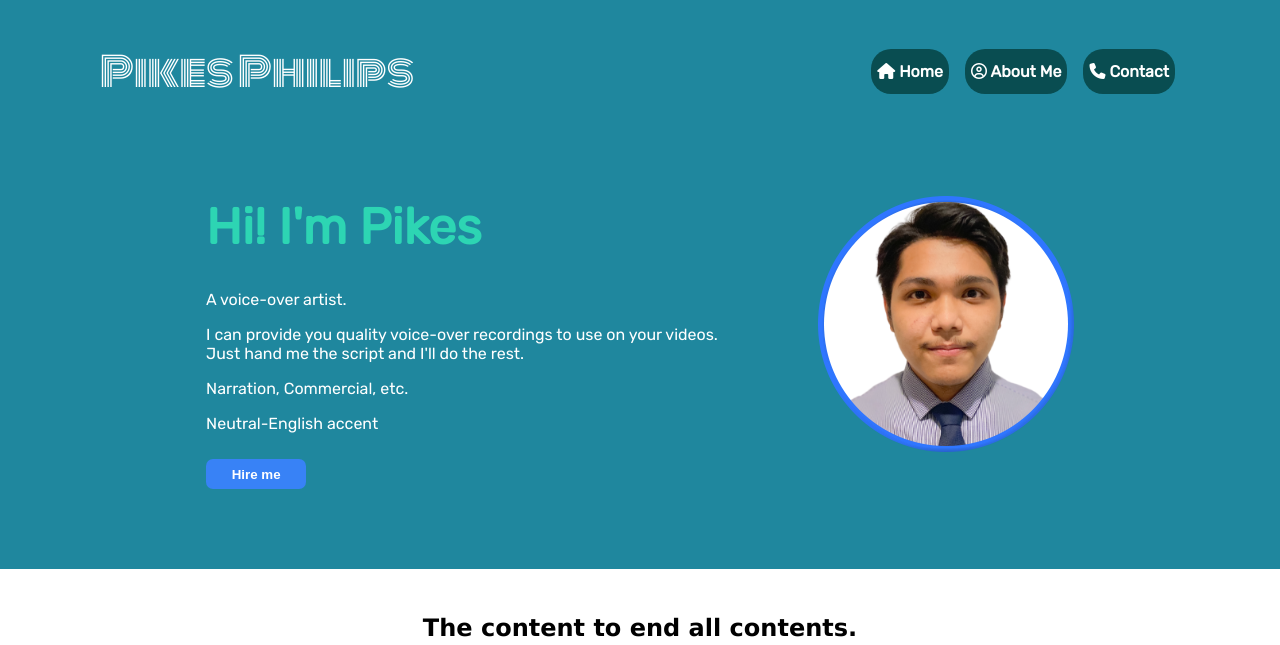
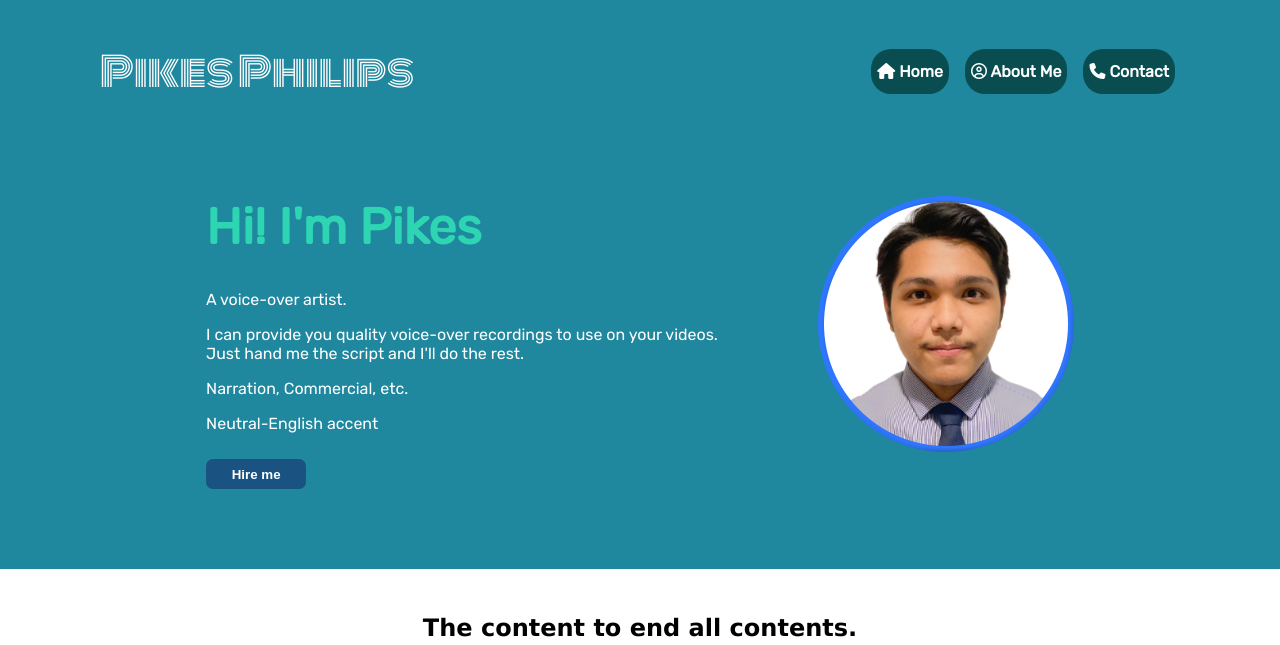
Before and after one commit to pikes01/landing-page, a plain HTML site: page index.html in a window 1280 px wide. Shown: the top 645 px of the page. Drawn offline with Linux system fonts and the light colour scheme.

Commit message:
changed top button color

```diff
--- a/style.css
+++ b/style.css
@@ -81,7 +81,7 @@ li {
     width: 100px;
     color: white;
     font-weight: bold;
-    background-color: #3882f6;
+    background-color: #1a5382;
     border: none;
     cursor: pointer;
     margin-top: 10px;
```
